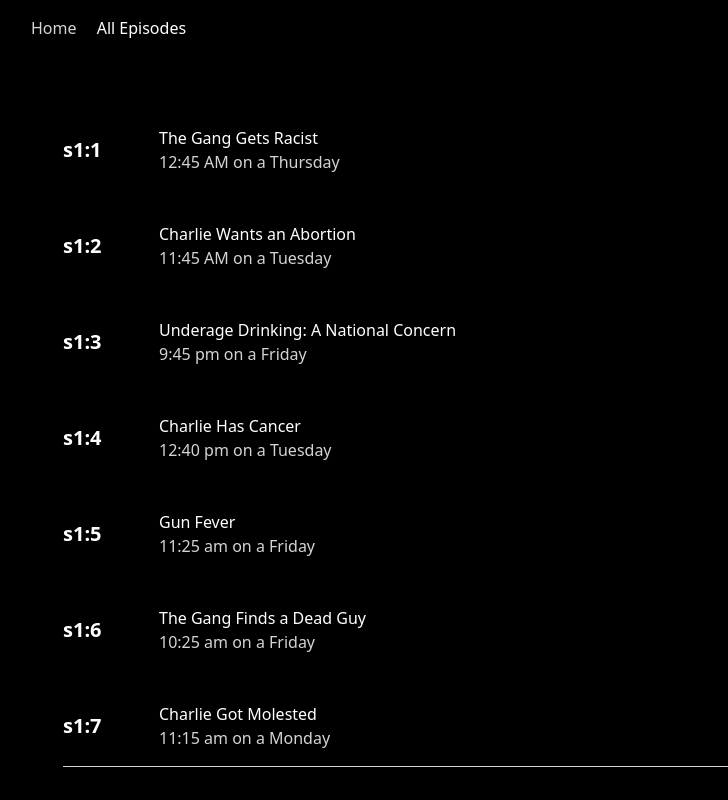
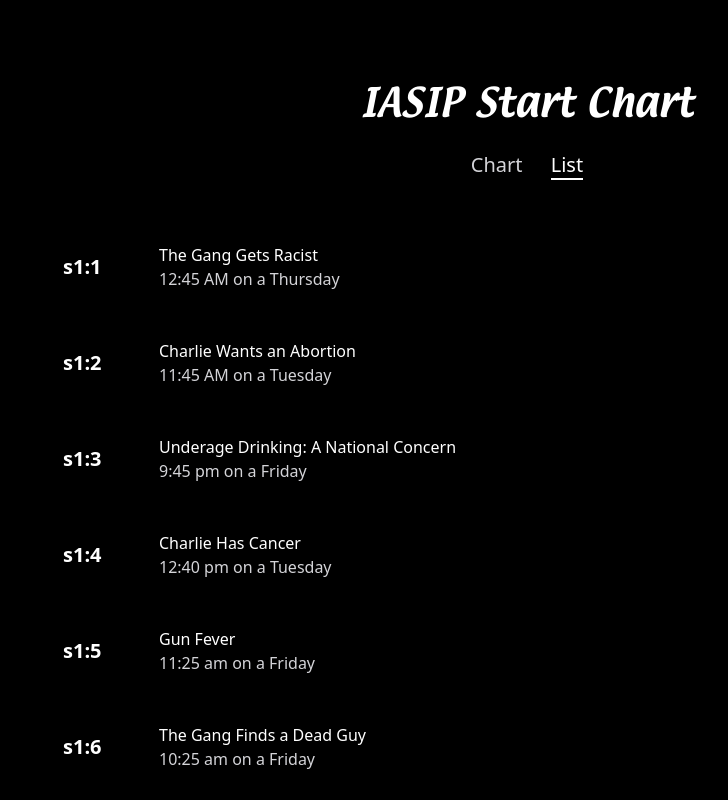
Before and after one commit to jbinion/alwaysSunny, a SvelteKit app in the folder app/: page /data in a window 1280 px wide. Shown: the top 800 px of the page, without its empty margins (113-841 px from the left). Built offline with nearby package versions, Linux system fonts and the light colour scheme.

Commit message:
fix: theme & header

```diff
--- a/app/src/app.css
+++ b/app/src/app.css
@@ -3,20 +3,23 @@
 :root {
 	--background: #000000;
 	--button-active: #131316;
+	--foreground: #ffffff;
+	--foreground-muted: #d4d4d8;
 }
 
 /* .dark {
 	--background: oklch(0.191 0 0);
 } */
 
-/* Add Tailwind v4 @theme configuration as needed */
 @theme {
 	--color-background: var(--background);
 	--color-button-active: var(--button-active);
+	--color-foreground: var(--foreground);
+	--color-foreground-muted: var(--foreground-muted);
 }
 
 body {
-	@apply bg-background text-white;
+	@apply bg-background text-foreground;
 	--sb-track-color: #000000;
 	--sb-thumb-color: #d4d4d8;
 	--sb-size: 4px;
@@ -43,17 +46,17 @@ body::-webkit-scrollbar-thumb {
 }
 
 a {
-	@apply text-zinc-300 transition-colors hover:text-white;
+	@apply text-xl text-foreground-muted transition-colors hover:text-foreground;
 }
 a.active {
-	@apply !text-white;
+	@apply border-b-2 border-foreground !text-foreground;
 }
 
 .seasonButton {
-	@apply cursor-pointer rounded border border-white/10 px-4 py-0.5 text-sm text-zinc-300 transition-colors hover:!bg-zinc-900/80 hover:text-white;
+	@apply cursor-pointer rounded border border-button-active px-4 py-0.5 text-sm text-foreground-muted transition-colors hover:!bg-zinc-900/80 hover:text-white;
 }
 .seasonButton.active {
-	@apply bg-button-active text-white;
+	@apply bg-button-active text-foreground;
 }
 
 .title {
--- a/app/src/routes/+layout.svelte
+++ b/app/src/routes/+layout.svelte
@@ -12,17 +12,19 @@
 </svelte:head>
 
 <div class="mx-auto min-h-screen max-w-screen-lg">
-	<div class="mb-12 flex flex-row justify-between p-4 py-4 text-start">
-		<div class="space-x-4">
-			<a href="/" class:active={$page.url.pathname === '/'}>Home</a>
-			<a href="/data" class:active={$page.url.pathname === '/data'}>All Episodes</a>
-		</div>
-
+	<div class="mb-6 flex flex-row justify-end p-4 py-4 text-end">
 		<a
 			href="https://www.github.com/jbinion/alwaysSunny"
 			target="_blank"
 			aria-label="View project on github"><Icon src={AiFillGithub} size="24px" /></a
 		>
 	</div>
+	<div class="mb-12 flex flex-col items-center">
+		<p class="title mb-6 text-center text-4xl">IASIP Start Chart</p>
+		<div class="space-x-6">
+			<a href="/" class:active={$page.url.pathname === '/'}>Chart</a>
+			<a href="/data" class:active={$page.url.pathname === '/data'}>List</a>
+		</div>
+	</div>
 	{@render children?.()}
 </div>
--- a/app/src/routes/+page.svelte
+++ b/app/src/routes/+page.svelte
@@ -135,8 +135,6 @@
 </script>
 
 <div class="space-y-12 px-4">
-	<p class="title text-center text-4xl">IASIP Start Chart</p>
-
 	<div class="flex flex-row flex-wrap justify-center gap-4">
 		{#each seasons as season (`button${season}`)}
 			<button
--- a/app/src/routes/data/+page.svelte
+++ b/app/src/routes/data/+page.svelte
@@ -6,15 +6,15 @@
 <div class="flex flex-col space-y-4 px-12 pb-12">
 	{#each episodes as episode, index (episode.name)}
 		<div
-			class="flex flex-row items-center gap-8 border-zinc-300 py-4 md:gap-12"
+			class="border-foreground-muted flex flex-row items-center gap-8 py-4 md:gap-12"
 			class:border-b={index < episodes.length - 1 && episodes[index + 1].season !== episode.season}
 		>
 			<p class="w-[48px] text-xl font-bold">s{episode.season}:{episode.number}</p>
 
-			<div class="">
+			<div>
 				<p>{episode.name}</p>
 				{#if episode.startTime !== '' && episode.startDay !== ''}
-					<p class="font-light text-zinc-300">
+					<p class="text-foreground-muted font-light">
 						{episode.startTime} on a {capitalizeFirstLetter(episode.startDay)}
 					</p>
 				{/if}
```
